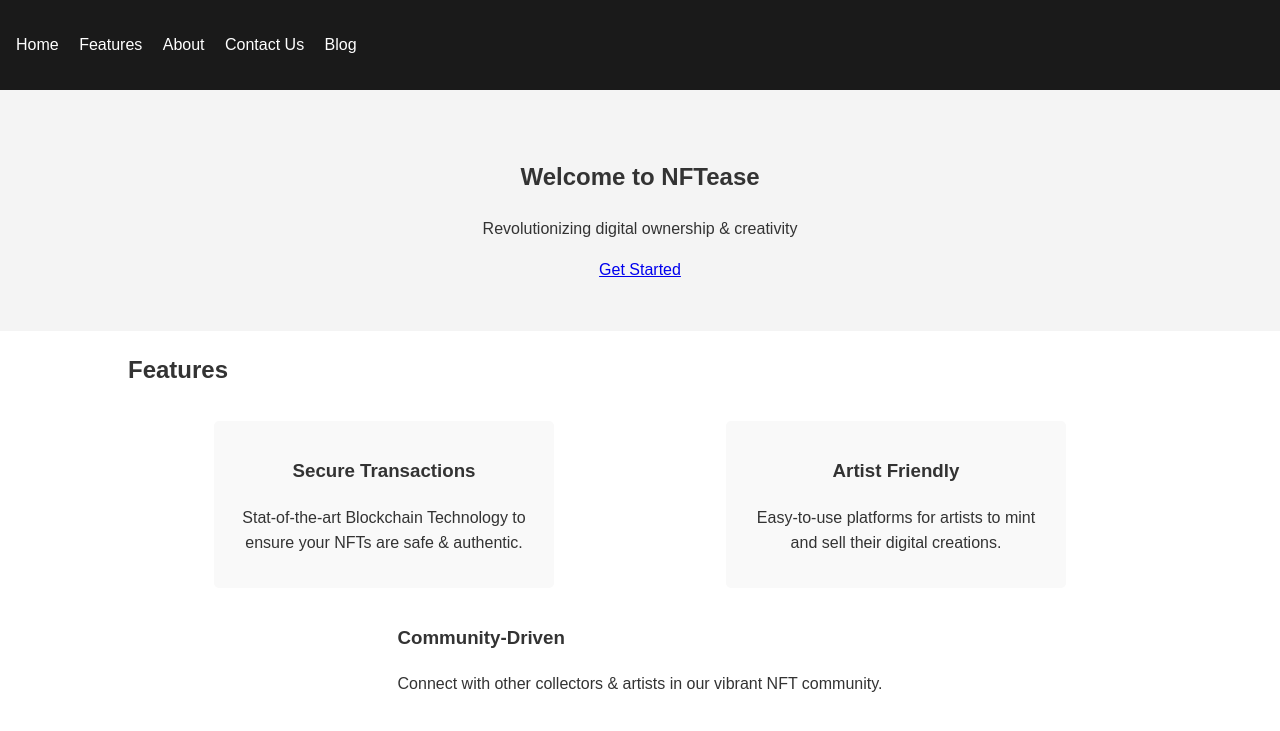
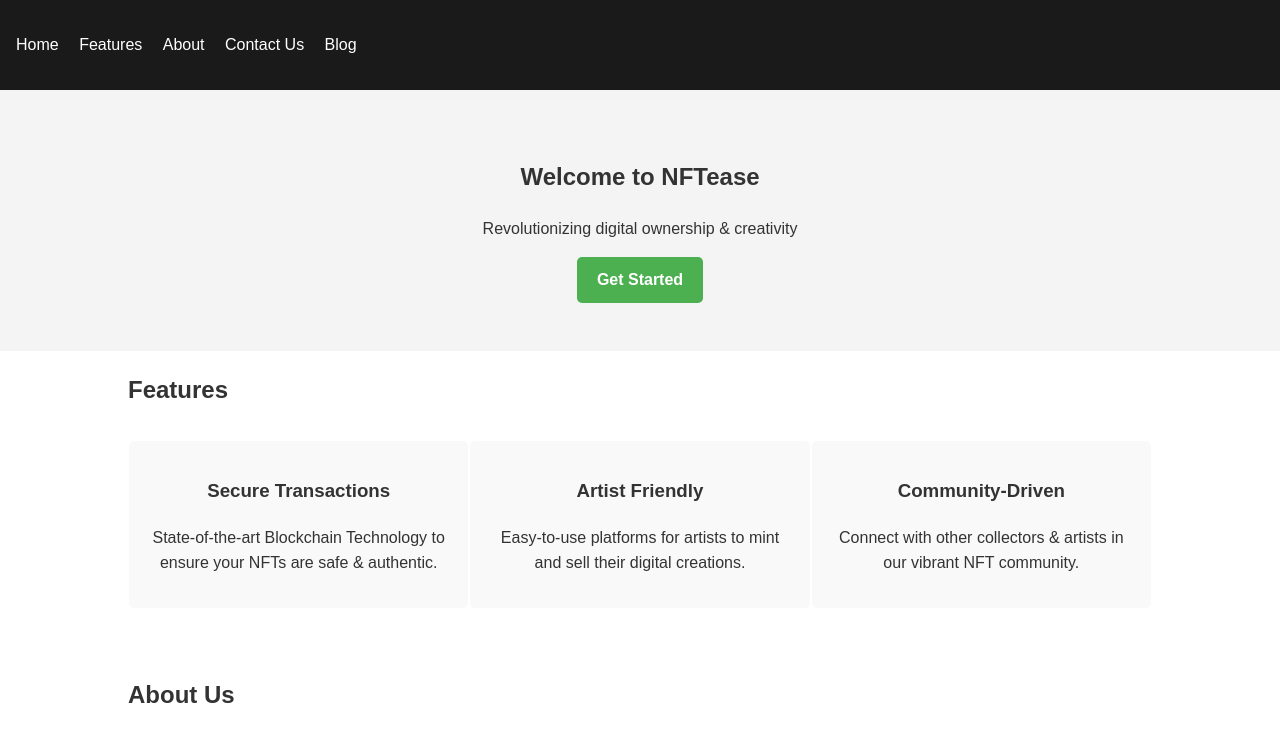
Before and after one commit to NathanOyewole/NFTease, a plain HTML site: page index.html in a window 1280 px wide. Shown: the top 731 px of the page. Drawn offline with Linux system fonts and the light colour scheme; a script that the page names is missing.

Commit message:
Update index.html

```diff
--- a/index.html
+++ b/index.html
@@ -26,7 +26,7 @@
       <div class="container">
         <h1>Welcome to NFTease</h1>
         <p>Revolutionizing digital ownership & creativity</p>
-        <a href="#contact" clas="cta-button">Get Started</a>
+        <a href="#contact" class="cta-button">Get Started</a>
       </div>
     </section>
 
@@ -35,14 +35,14 @@
       <div class="features">
         <div class="feature">
           <h3>Secure Transactions</h3>
-          <p>Stat-of-the-art Blockchain Technology to ensure your NFTs are safe & authentic.</p>
+          <p>State-of-the-art Blockchain Technology to ensure your NFTs are safe & authentic.</p>
         </div>
         <div class="feature">
           <h3>Artist Friendly</h3>
           <p>Easy-to-use platforms for artists to mint and sell their digital creations.
           <p>
         </div>
-        <div class="feauture">
+        <div class="feature">
           <h3>Community-Driven</h3>
           <p>Connect with other collectors & artists in our vibrant NFT community.</p>
         </div>
```
